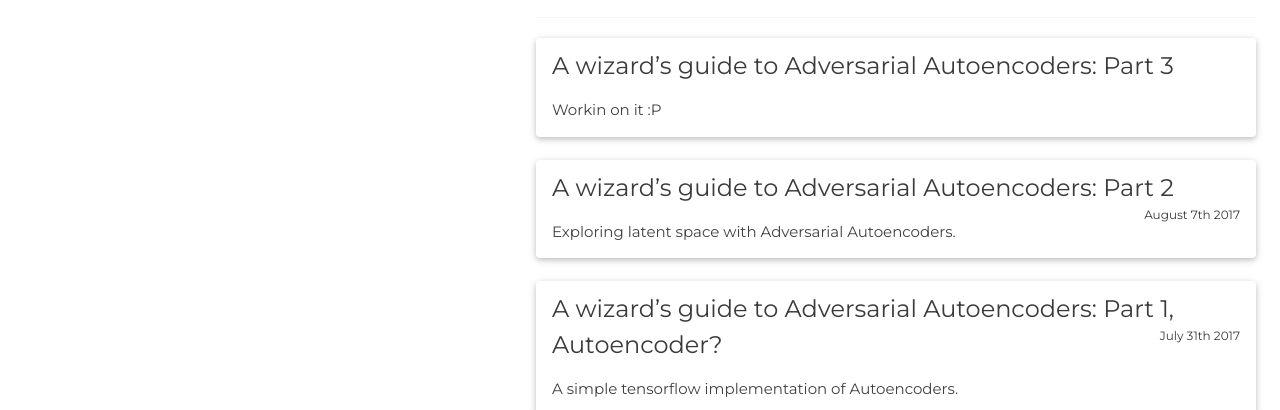
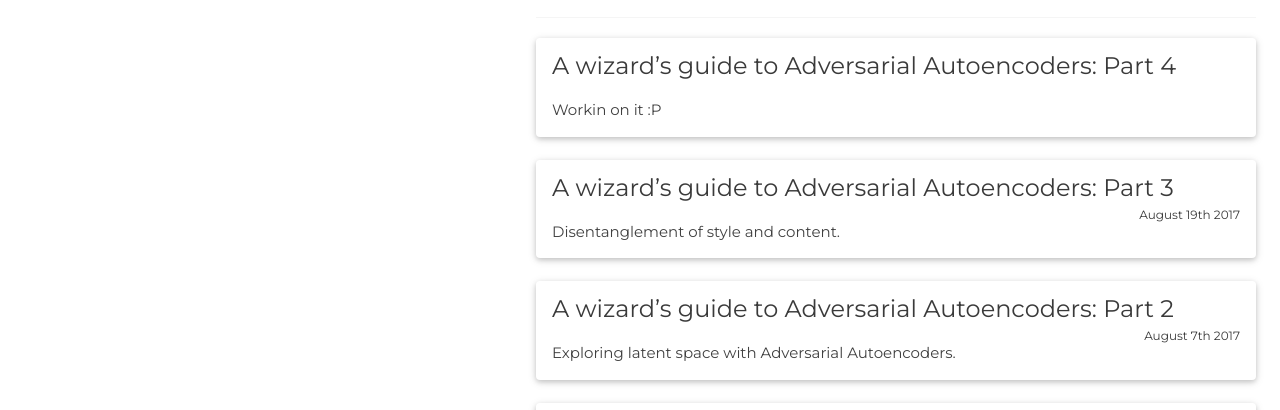
Before and after one commit to Naresh1318/naresh1318.github.io, a plain HTML site: page index.html in a window 1280 px wide. Shown: the part 815-1225 px from the top of the page. Drawn offline with nearby package versions, Linux system fonts and the light colour scheme; some packages are replaced by stand-ins of ours; a script that the page names is missing.

Commit message:
added part 3

```diff
--- a/index.html
+++ b/index.html
@@ -138,8 +138,19 @@
         <div class="w3-container" style="margin:0 -16px">
             <div class="w3-container w3-hover-shadow w3-round-medium w3-card-2">
                 <a href="https://medium.com/towards-data-science/a-wizards-guide-to-adversarial-autoencoders-part-2-exploring-latent-space-with-adversarial-2d53a6f8a4f9">
-                    <h2 class="w3-xlarge w3-text-dark-grey">A wizard’s guide to Adversarial Autoencoders: Part 3</h2>
+                    <h2 class="w3-xlarge w3-text-dark-grey">A wizard’s guide to Adversarial Autoencoders: Part 4</h2>
                     <p class="description">Workin on it :P</p>
+                </a>
+            </div>
+        </div>
+
+        <br>
+
+        <div class="w3-container" style="margin:0 -16px">
+            <div class="w3-container w3-hover-shadow w3-round-medium w3-card-2">
+                <a href="https://medium.com/towards-data-science/a-wizards-guide-to-adversarial-autoencoders-part-2-exploring-latent-space-with-adversarial-2d53a6f8a4f9">
+                    <h2 class="w3-xlarge w3-text-dark-grey">A wizard’s guide to Adversarial Autoencoders: Part 3<span style="float: right; font-size: 12px;">August 19th 2017</span></h2>
+                    <p class="description">Disentanglement of style and content.</p>
                 </a>
             </div>
         </div>
```
